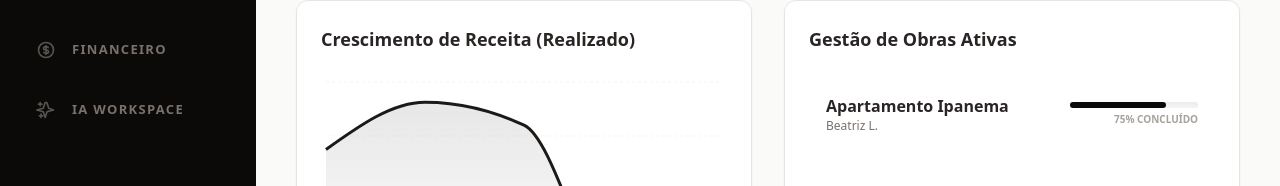
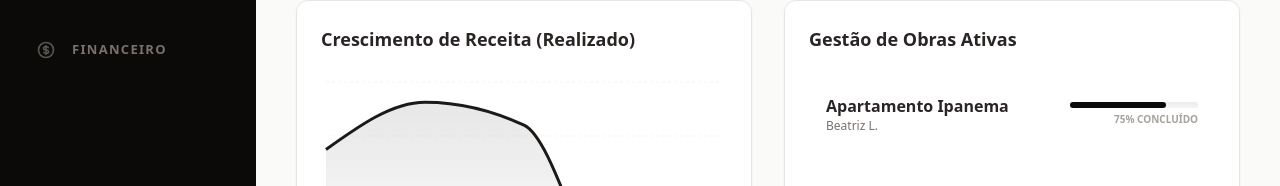
Before and after one commit to tr013432-design/Spazio, a React (Vite) app: page / in a window 1280 px wide. Shown: the part 286-472 px from the top of the page. Built offline with nearby package versions, Linux system fonts and the light colour scheme.

Commit message:
Update MainLayout.tsx

```diff
--- a/components/MainLayout.tsx
+++ b/components/MainLayout.tsx
@@ -17,7 +17,6 @@ const Layout: React.FC<LayoutProps> = ({ children, activeTab, setActiveTab }) =>
     { id: 'crm', label: 'CRM', icon: <Icons.Users /> },
     { id: 'projects', label: 'Projetos', icon: <Icons.Briefcase /> },
     { id: 'finance', label: 'Financeiro', icon: <Icons.Dollar /> },
-    { id: 'ai', label: 'IA Workspace', icon: <Icons.Sparkles /> },
   ];
 
   const togglePresentation = () => setIsPresentationMode(!isPresentationMode);
```
